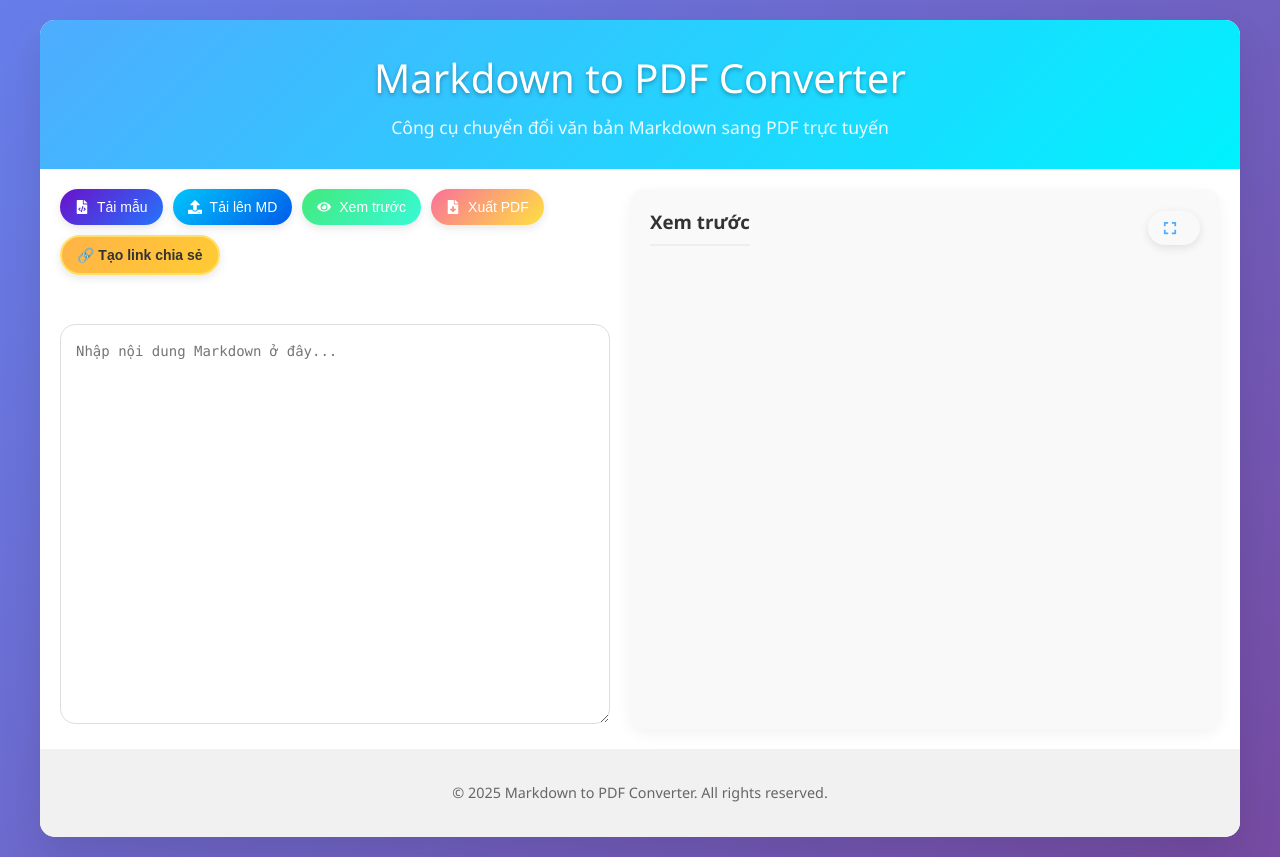
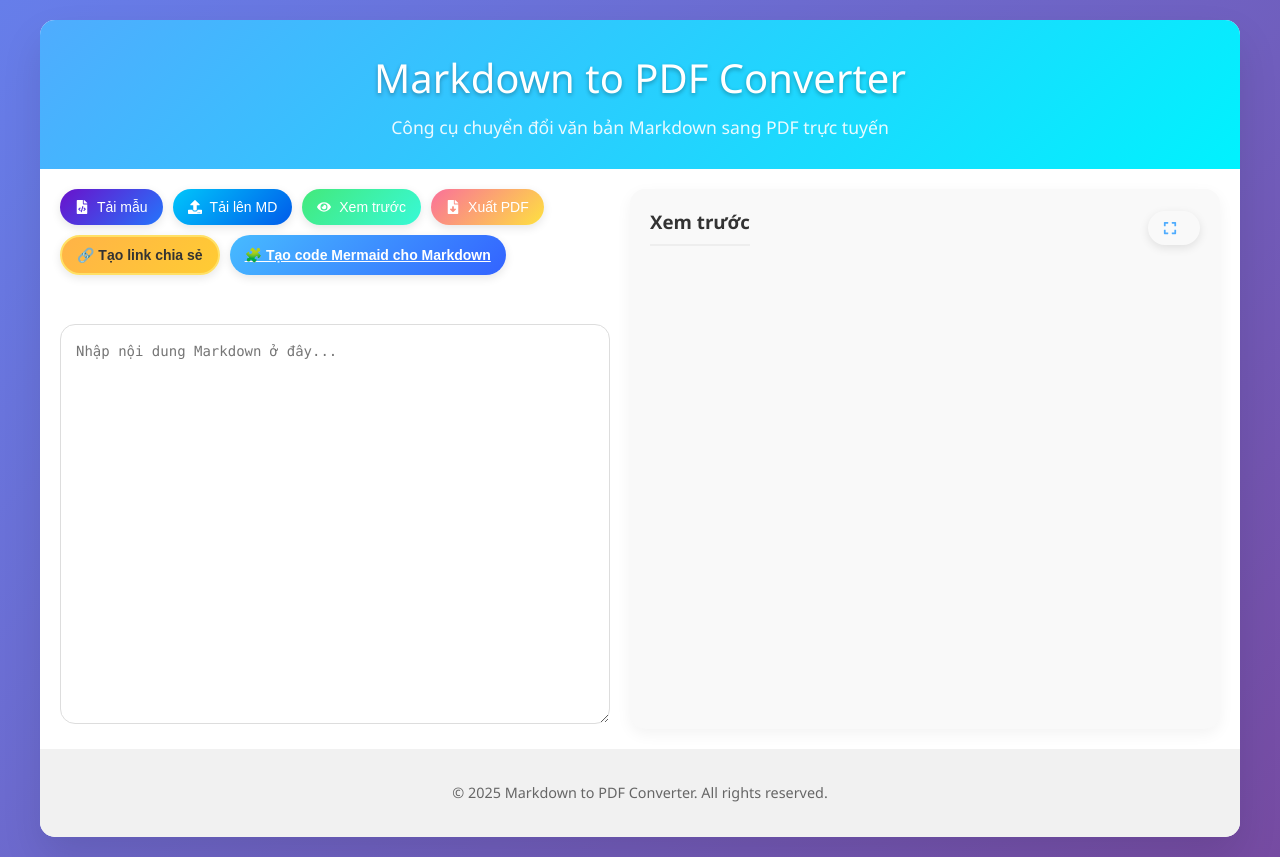
Before and after one commit to huyduc1602/markdown-to-pdf-converter, a Next.js app: page / in a window 1280 px wide. Built offline with nearby package versions, Linux system fonts and the light colour scheme.

Commit message:
update link to mermaid live

```diff
--- a/components/MarkdownEditor.js
+++ b/components/MarkdownEditor.js
@@ -27,13 +27,25 @@ const MarkdownEditor = ({
     fileInputRef.current.click();
   };
 
+  const redirectToMermaidLive = () => {
+    window.open("https://mermaid.live/", "_blank");
+  };
+
   return (
     <div className="editor-container">
       <div className="toolbar">
-        <button onClick={loadSampleContent} className="btn sample-btn">
+        <button
+          onClick={loadSampleContent}
+          className="btn sample-btn"
+          title="Tải nội dung mẫu"
+        >
           <FaFileCode /> Tải mẫu
         </button>
-        <button onClick={triggerFileInput} className="btn upload-btn">
+        <button
+          onClick={triggerFileInput}
+          className="btn upload-btn"
+          title="Tải lên file Markdown"
+        >
           <FaUpload /> Tải lên MD
           <input
             type="file"
@@ -43,14 +55,35 @@ const MarkdownEditor = ({
             style={{ display: "none" }}
           />
         </button>
-        <button onClick={previewContent} className="btn preview-btn">
+        <button
+          onClick={previewContent}
+          className="btn preview-btn"
+          title="Xem trước nội dung Markdown"
+        >
           <FaEye /> Xem trước
         </button>
-        <button onClick={convertToPDF} className="btn convert-btn">
+        <button
+          onClick={convertToPDF}
+          className="btn convert-btn"
+          title="Xuất file PDF từ Markdown"
+        >
           <FaFileDownload /> Xuất PDF
         </button>
-        <button onClick={onShare} className="btn share-btn" type="button">
+        <button
+          onClick={onShare}
+          className="btn share-btn"
+          type="button"
+          title="Tạo liên kết chia sẻ"
+        >
           🔗 Tạo link chia sẻ
+        </button>
+        <button
+          onClick={redirectToMermaidLive}
+          className="btn mermaid-btn"
+          type="button"
+          title="Tạo code Mermaid để xem luồng dữ liệu"
+        >
+          🧩 Tạo code Mermaid cho Markdown
         </button>
       </div>
 
@@ -64,6 +97,7 @@ const MarkdownEditor = ({
           onChange={(e) => setMarkdown(e.target.value)}
           placeholder="Nhập nội dung Markdown ở đây..."
           className="markdown-input"
+          title="Nhập hoặc chỉnh sửa nội dung Markdown tại đây"
         ></textarea>
       </div>
     </div>
--- a/styles/globals.css
+++ b/styles/globals.css
@@ -171,6 +171,18 @@ body {
 .share-btn:hover {
   background: linear-gradient(135deg, #ffe066 0%, #ffb347 100%);
   color: #222;
+}
+
+.mermaid-btn {
+  background: linear-gradient(135deg,rgb(71, 187, 255) 0%,rgb(51, 99, 255) 100%);
+  color: #fff;
+  font-weight: bold;
+  border: 2px solidrgb(102, 199, 255);
+  text-decoration: underline;
+}
+.mermaid-btn:hover {
+  background: linear-gradient(135deg,rgb(51, 99, 255) 0%,rgb(71, 187, 255) 100%);
+  color: #fff;
 }
 
 /* Full page preview mode */
```
